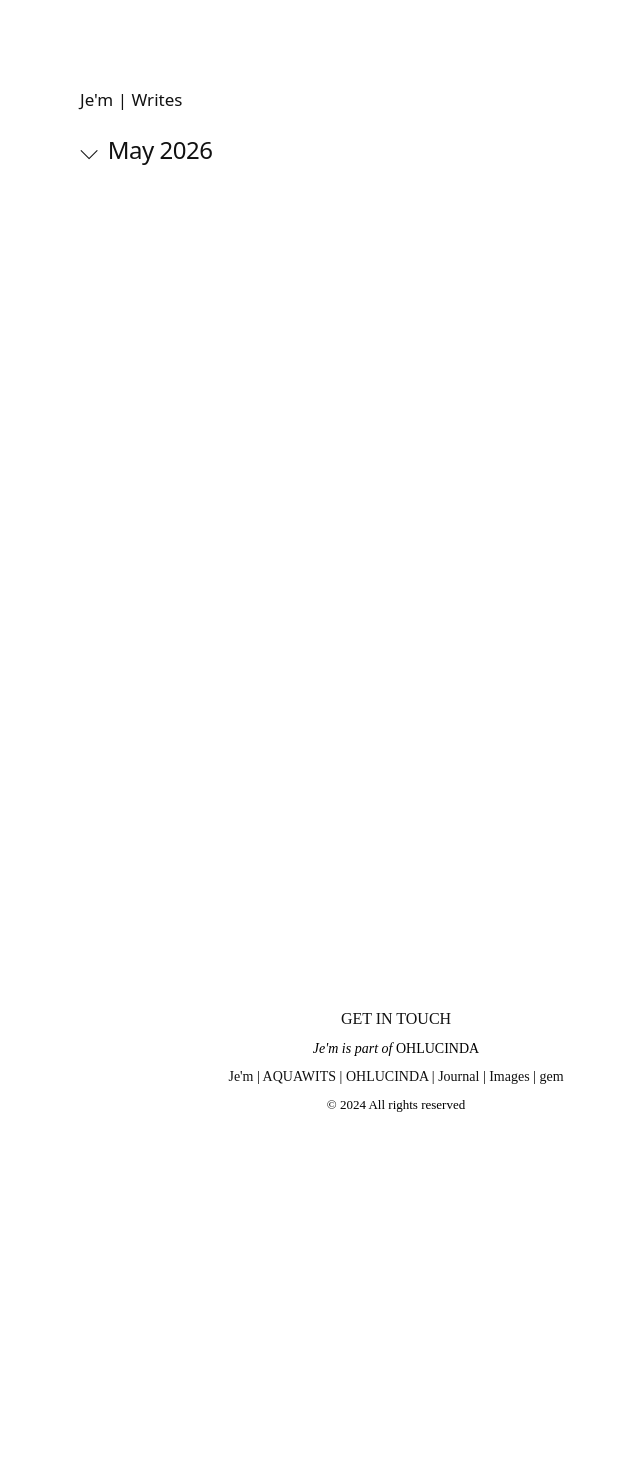
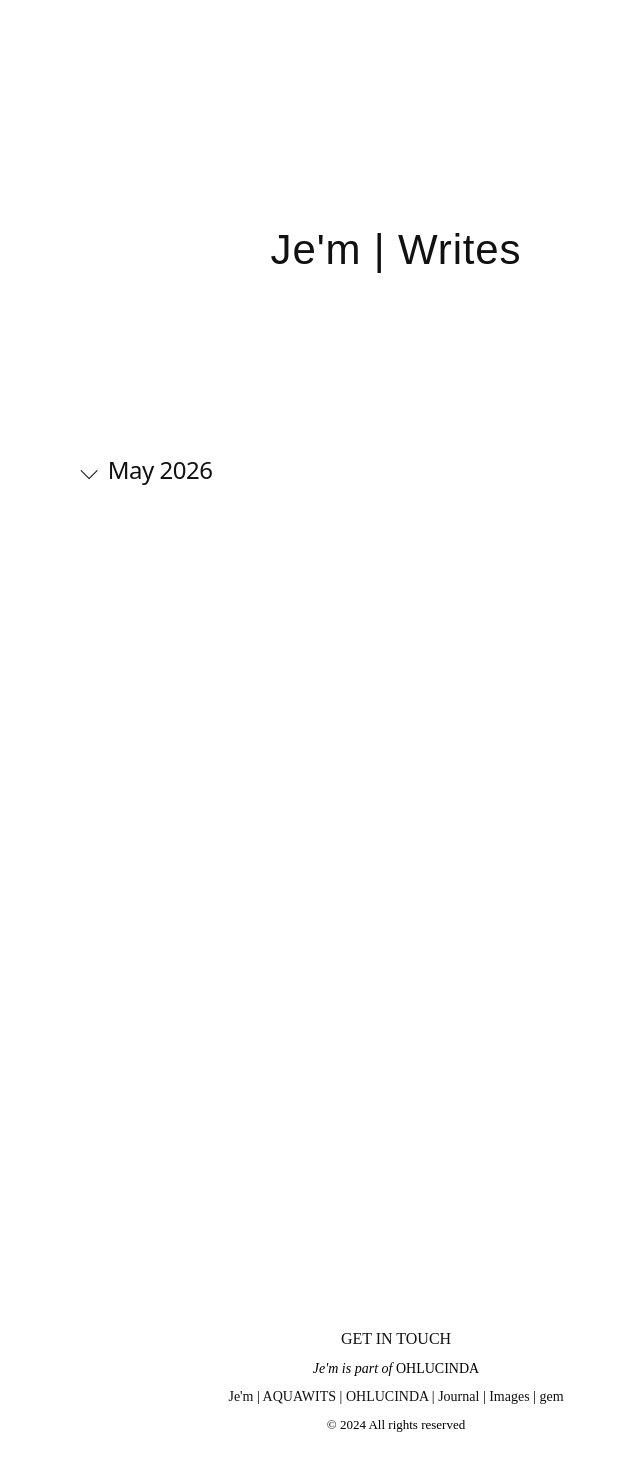
Before and after one commit to ohlucinda/ohlucinda-mobile, a Jekyll site: the page built from index.html, in a window 1280 px wide. Shown: the whole page, without its empty margins (244-884 px from the left). Built offline with Jekyll 4.4.1, drawn with Linux system fonts in a browser that asks for light colours; before the commit the page ends 1154 px from its top, so only the background shows below that.

Commit message:
Update style.css

```diff
--- a/assets/style.css
+++ b/assets/style.css
@@ -33,6 +33,18 @@ a:hover {
 
 details {
   margin-bottom: 24px;
+}
+
+.site-header {
+  font-family: "jimbo-std-expanded", sans-serif;
+
+  font-size: 42px;
+  text-align: center;
+
+  margin-top: 120px;
+  margin-bottom: 140px;
+
+  letter-spacing: 0.02em;
 }
 
 summary {
```
